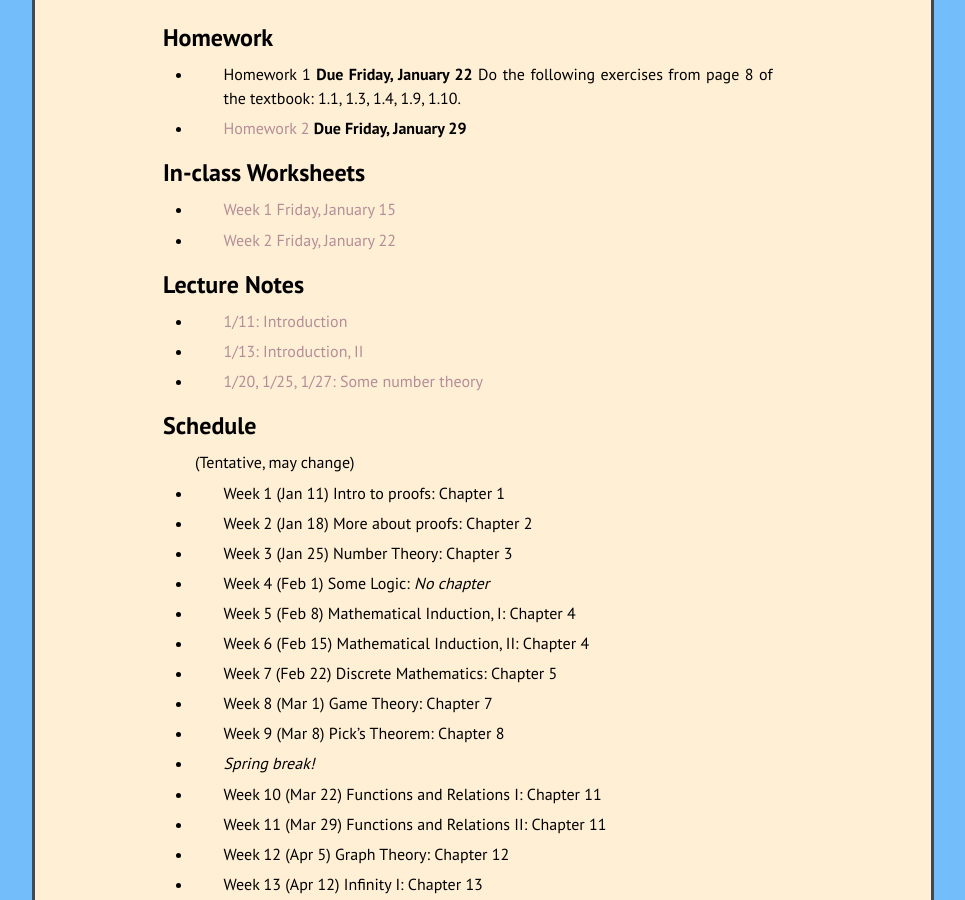
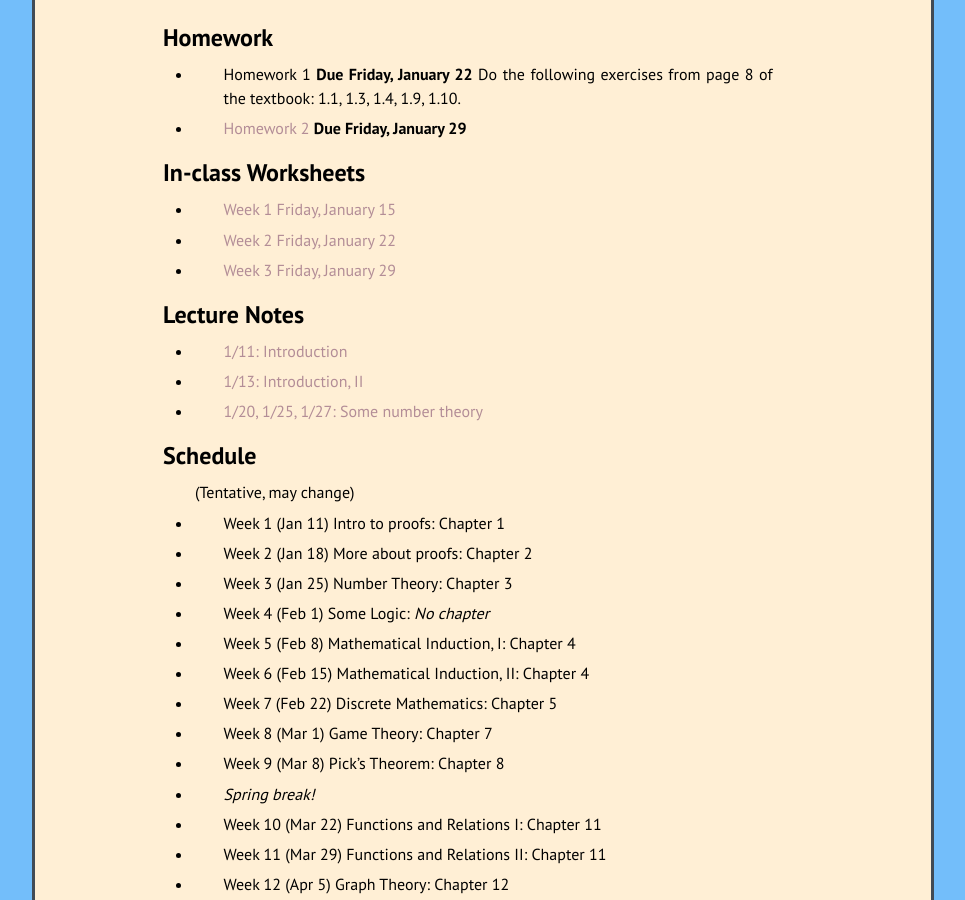
Before and after one commit to kamerynjw/kamerynjw.github.io, a Jekyll site: the page built from teaching/2021/math321.md, in a window 1280 px wide and 900 px high, scrolled down 1448 px. Shown: the whole window, without its empty margins (157-1122 px from the left). Built offline with Jekyll 4.4.1, drawn with Linux system fonts in a browser that asks for light colours; nearby versions of some CDN libraries; formulas are drawn with MathJax 3.

Commit message:
added ic3

```diff
--- a/teaching/2021/math321.md
+++ b/teaching/2021/math321.md
@@ -57,6 +57,8 @@ In-class Worksheets
 
 * [Week 2 Friday, January 22]({{ page.url }}ic2.pdf)
 
+* [Week 3 Friday, January 29]({{ page.url }}ic3.pdf)
+
 Lecture Notes
 -------
 
```
Also changed, not shown: 1 other file.
